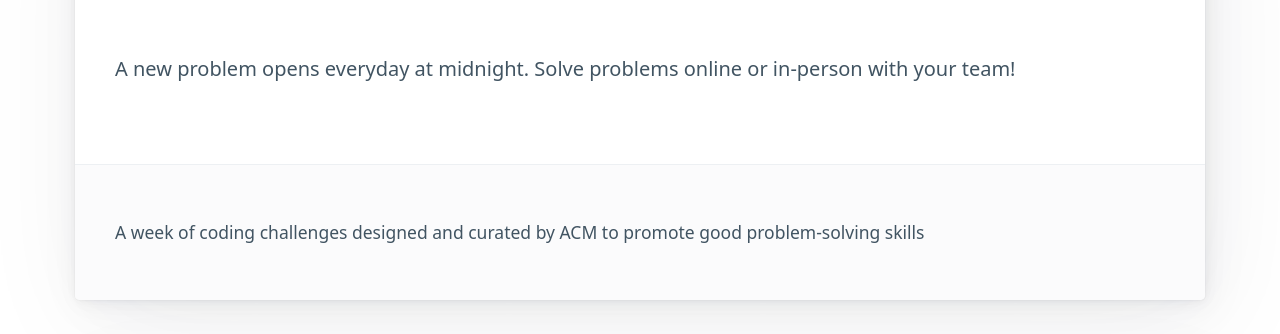
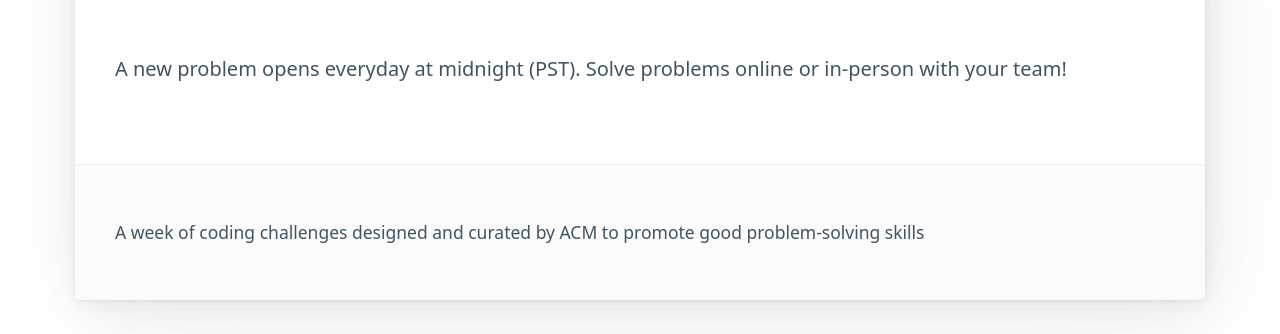
Before and after one commit to AaronLieb/MarchMadness, a website: page website/public/compete.html in a window 1280 px wide. Shown: the part 466-800 px from the top of the page. Drawn offline with nearby package versions, Linux system fonts and the light colour scheme; files whose address does not match are found by name.

Commit message:
specify timezone (PST)

```diff
--- a/website/public/compete.html
+++ b/website/public/compete.html
@@ -33,7 +33,7 @@
     </hgroup>
     <article>
       <h2><a href="/code">Week of Code</a></h2>
-      A new problem opens everyday at midnight. Solve problems online or in-person with your team!
+      A new problem opens everyday at midnight (PST). Solve problems online or in-person with your team!
       <footer>
         <small>A week of coding challenges designed and curated by ACM to promote good problem-solving skills</small>
       </footer>
```
